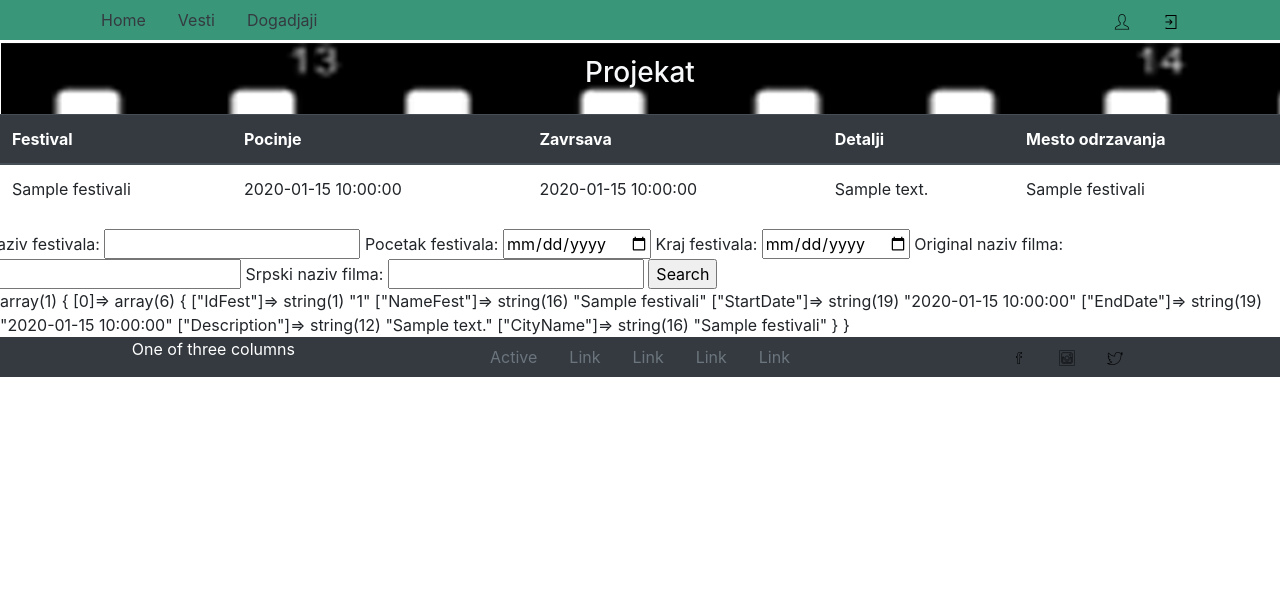
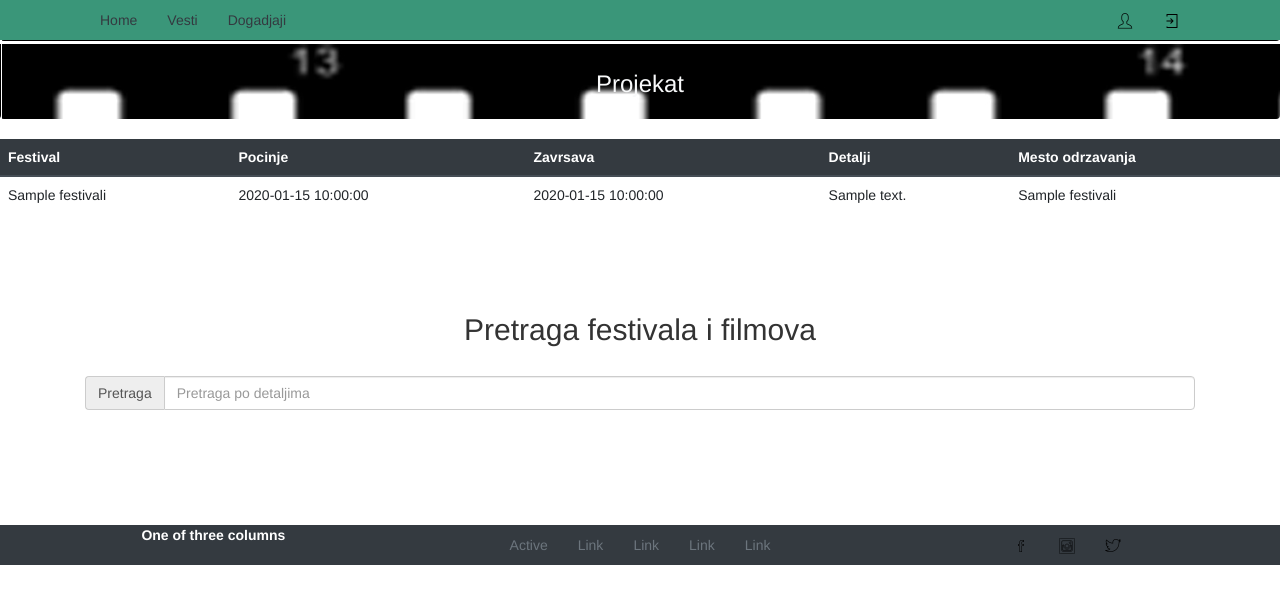
Before and after one commit to Dacy13/Film, a CodeIgniter app: page /Film/index.php/KorisnikKontroler in a window 1280 px wide. Shown: the top 604 px of the page. Run offline with CodeIgniter, Linux system fonts and the light colour scheme; tables that the repository leaves empty or names only in its code hold one stand-in row (values such as "Sample post"); some libraries are stand-ins or nearby versions.

Commit message:
Sad radi sve sem Ajaxa

```diff
--- a/application/controllers/KorisnikKontroler.php
+++ b/application/controllers/KorisnikKontroler.php
@@ -6,39 +6,29 @@ class KorisnikKontroler extends CI_Controller {
 
     public function __construct() {
         parent::__construct();
-//
-//        if(!$this->session->has_userdata('user'))
-//
-//            redirect('/Login');
+
+//        if($this->session->has_userdata('korisnik')){
+//            redirect('/KorisnikKontroler');
+//        }
 
       $this->load->model('KorisnikModel');
     }
 
     public function index() {
 
-//        if($this->session->user != null ){
-//            redirect('/KorisnikKontroler');
-//        }
+        //ako imamo vise metoda koje treba da prikazu nesto na istoj stranici
+        //onda u metodi pisemo return promenljiva
+        //a u indexu pozivamo tu metodu, i u $data['middleData'] prosledjujemo
 
-        $start = $this->KorisnikModel->pocetak();
-        $kraj = $this->KorisnikModel->kraj();
-
-        //sa $sad i $time povlacimo danasnji datum, pa u if-u uporedjujemo sa pocetkom/krajem festivala
-
-        $sad = date("Y-m-d");
-        $time = date('Y-m-d', strtotime($sad));
-
-        if( ( $time >= $start || $time<= $start) && $time<$kraj){
-             $festivali = $this->KorisnikModel->prikaziFestivale();
-        }
+        $festivali = $this->KorisnikModel->prikaziFestivale();
 
         $data['middle'] = 'middle/korisnik';
-        $data['middleData'] = ['festivali' => $festivali];
+        $data['middleData'] = ['festivali' => $festivali, 'filmovi'=>$this->KorisnikModel->pretragaFestivala()];
         $this->load->view('basicTemplate', $data);
     }
 
 
-public function proba(){
+public function pretraga(){
 
     if(isset($_GET['trazi'])) {
             $imeFest = $this->input->get('imeFest');
@@ -47,38 +37,42 @@ public function proba(){
             $pocetak = $this->input->get('od');
             $zavrsetak = $this->input->get('do');
 
-            $festivali = $this->KorisnikModel->pretragaFestivala();
 
-            $festival = $festivali." where NameFest like '%$imeFest%'";
+            $poc = date('Y-m-d', strtotime($pocetak));
+            $zav = date('Y-m-d', strtotime($zavrsetak));
+
+
+            $svi = $this->KorisnikModel->pretragaFestivala();
+
+            $festival = $svi." where NameFest like '%$imeFest%'";
 
 
              $start = $this->KorisnikModel->pocetak();
              $kraj = $this->KorisnikModel->kraj();
 
 
-//        da izlista sve festivale koji nisu zavrseni i da moze da se pretrazuje sa vise parametara istovremeno
-//
-//                 if( (($pocetak >= $start) || ($pocetak <= $start)) && ($pocetak <= kraj)) {
-//                        if(!empty($pocetak)) {
-//                            $festival = $festival . " and StartDate >= $pocetak";
-//                        }
-//
-//                        if(!empty($kraj)) {
-//                            $festival = $festival . " and EndDate <= $kraj";
-//                        }
-//
-//                        if(!empty($engNaziv)) {
-//                             $festival = $festival. " and OriginalTitle = $engNaziv";
-//                        }
-//
-//                        if(!empty($srbNaziv)) {
-//                            $festival = $festival . " and SerbianTitle = $srbNaziv";
-//                        }
-//
-                $data['middle'] = ['middle/korisnik'];
-                $data['middleData'] = ['festival' => $festival];
-                $this->load->view('basicTemplate', $data);
+       // da izlista sve festivale koji nisu zavrseni i da moze da se pretrazuje sa vise parametara istovremeno
+
+                 if( (($poc >= $start) || ($poc <= $start)) && ($poc <= $kraj)) {
+                        if(!empty($pocetak)) {
+                            $festival = $svi . " and StartDate >= $pocetak";
+                        }
+
+                        if(!empty($kraj)) {
+                            $festival = $svi . " and EndDate <= $kraj";
+                        }
+
+                        if(!empty($engNaziv)) {
+                             $festival = $svi. " and OriginalTitle = $engNaziv";
+                        }
+
+                        if(!empty($srbNaziv)) {
+                            $festival = $svi . " and SerbianTitle = $srbNaziv";
+                        }
+
                  }
-}
 
 }
+  return $festival;
+}
+}
--- a/application/models/KorisnikModel.php
+++ b/application/models/KorisnikModel.php
@@ -23,11 +23,10 @@ class KorisnikModel extends CI_Model{
         //join gradovi where festivali.IdGrad=gradovi.IdGrad
         //ORDER BY `festivali`.`StartDate` ASC LIMIT 5
 
-
-
         $this->db->select('IdFest, NameFest, StartDate, EndDate, Description, CityName,');
         $this->db->from('festivali');
         $this->db->join('gradovi', 'festivali.IdGrad = gradovi.IdGrad');
+        $this->db->where("StartDate >= NOW() and EndDate > NOW()" );
         $this->db->order_by('festivali.StartDate', 'ASC');
         $this->db->limit('5');
 
@@ -35,25 +34,7 @@ class KorisnikModel extends CI_Model{
 
         return $query->result_array();
 
-
     }
-    // datum kada pocinje festival
-
-    public function pocetak() {
-
-    $query = $this->db->get_where('festivali', 'StartDate');
-
-        return $query->result_array();
-
-    }
-
-    //datum kada se zavrsava festival
-
-    public function kraj() {
-        $query = $this->db->get_where('festivali', 'EndDate');
-        return $query->result_array();
-    }
-
 
     // pretraga festivala i filmova
 
@@ -76,4 +57,6 @@ class KorisnikModel extends CI_Model{
 
    }
 
+
+
 }
--- a/application/views/header/guestHeader.php
+++ b/application/views/header/guestHeader.php
@@ -6,7 +6,7 @@
 	<meta name="viewport" content="width=device-width, initial-scale=1.0">
 	<title>Projekat code name P.U.F.F</title>
 <!--	css-->
-	<link rel="stylesheet" href="css/main.css">
+	<link rel="stylesheet" href="<?php echo base_url()?>/css/main.css">
 <!--	bootstrap-->
 	<link rel="stylesheet" href="https://stackpath.bootstrapcdn.com/bootstrap/4.3.1/css/bootstrap.min.css" integrity="sha384-ggOyR0iXCbMQv3Xipma34MD+dH/1fQ784/j6cY/iJTQUOhcWr7x9JvoRxT2MZw1T" crossorigin="anonymous">
 <!--	bootstrap JS-->
@@ -16,6 +16,10 @@
 	</script>
 	<script src="https://stackpath.bootstrapcdn.com/bootstrap/4.3.1/js/bootstrap.min.js" integrity="sha384-JjSmVgyd0p3pXB1rRibZUAYoIIy6OrQ6VrjIEaFf/nJGzIxFDsf4x0xIM+B07jRM" crossorigin="anonymous">
 	</script>
+        <!--dodato za Ajax-->
+        <script src="https://ajax.googleapis.com/ajax/libs/jquery/2.1.3/jquery.min.js"></script>
+        <script src="https://maxcdn.bootstrapcdn.com/bootstrap/3.3.6/js/bootstrap.min.js"></script>
+        <link href="https://maxcdn.bootstrapcdn.com/bootstrap/3.3.6/css/bootstrap.min.css" rel="stylesheet" />
 </head>
 
 <body>
@@ -36,12 +40,12 @@
 			<ul class="nav">
 				<li class="nav-item">
 					<a class="nav-link" data-toggle="modal" data-target="#LoginModalCenter">
-					<img src="icons/cikica.png" alt="">
+					<img src="<?php echo base_url()?>/icons/cikica.png" alt="">
 					</a>
 				</li>
 				<li class="nav-item">
 					<a class="nav-link" href="#korisnicki.php" target="_blank">
-					<img src="icons/regg.png" alt="">
+					<img src="<?php echo base_url()?>/icons/regg.png" alt="">
 					</a>
 				</li>
 
--- a/application/views/header/userHeader.php
+++ b/application/views/header/userHeader.php
@@ -6,7 +6,7 @@
 	<meta name="viewport" content="width=device-width, initial-scale=1.0">
 	<title>Projekat code name P.U.F.F</title>
 <!--	css-->
-	<link rel="stylesheet" href="css/main.css">
+	<link rel="stylesheet" href="<?php echo base_url()?>/css/main.css">
 <!--	bootstrap-->
 	<link rel="stylesheet" href="https://stackpath.bootstrapcdn.com/bootstrap/4.3.1/css/bootstrap.min.css" integrity="sha384-ggOyR0iXCbMQv3Xipma34MD+dH/1fQ784/j6cY/iJTQUOhcWr7x9JvoRxT2MZw1T" crossorigin="anonymous">
 <!--	bootstrap JS-->
@@ -16,6 +16,10 @@
 	</script>
 	<script src="https://stackpath.bootstrapcdn.com/bootstrap/4.3.1/js/bootstrap.min.js" integrity="sha384-JjSmVgyd0p3pXB1rRibZUAYoIIy6OrQ6VrjIEaFf/nJGzIxFDsf4x0xIM+B07jRM" crossorigin="anonymous">
 	</script>
+        <!--dodato za Ajax-->
+        <script src="https://ajax.googleapis.com/ajax/libs/jquery/2.1.3/jquery.min.js"></script>
+        <script src="https://maxcdn.bootstrapcdn.com/bootstrap/3.3.6/js/bootstrap.min.js"></script>
+        <link href="https://maxcdn.bootstrapcdn.com/bootstrap/3.3.6/css/bootstrap.min.css" rel="stylesheet" />
 </head>
 
 <body>
--- a/application/views/middle/korisnik.php
+++ b/application/views/middle/korisnik.php
@@ -14,12 +14,8 @@
           <tbody>
               <?php
 
-
-
              $imena = array();
-
              foreach ($festivali as $fest) {
-
                     ?>
             <tr>
                <td>
@@ -30,7 +26,6 @@
                             $imena[] = $ime;
                          }
                     ?>
-               </td><?php //echo $fest['NameFest']; ?>
               <td><?php echo $fest['StartDate']; ?> </td>
               <td><?php echo $fest['EndDate']; ?> </td>
               <td><?php echo $fest['Description']; ?> </td>
@@ -46,21 +41,77 @@
 
 <!--   forma za pretragu festivala i filmova-->
 
-    <div class="row justify-content-center">
-        <form name='pretraga' method='GET' action='value="<?php $imeFest ?? []  ?>"'>
+<!--    <div class="row justify-content-center">
+        <form name='pretraga' method='GET' action='value="<?php //$imeFest ?? ""  ?>"'>
         Naziv festivala:
-        <input type="text" name="imeFest" value="<?php $engNaziv ?? [] ?>">
+        <input type="text" name="imeFest" value="<?php //$engNaziv ?? "" ?>">
         Pocetak festivala:
-        <input type="date" name="od" value="<?php $pocetak ?? [] ?>">
+        <input type="date" name="od" value="<?php// $pocetak ?? "" ?>">
         Kraj festivala:
-        <input type="date" name="do" value="<?php $zavrsetak ?? [] ?>">
+        <input type="date" name="do" value="<?php //$zavrsetak ?? "" ?>">
          Original naziv filma:
-        <input type="text" name="engNaziv" value="<?php $engNaziv ?? [] ?>">
+        <input type="text" name="engNaziv" value="<?php //$engNaziv ?? "" ?>">
         Srpski naziv filma:
-        <input type="text" name="srbNaziv" value="<?php $srbNaziv ?? [] ?>">
+        <input type="text" name="srbNaziv" value="<?php //$srbNaziv ?? "" ?>">
         <input type='submit' name='trazi' value='Search'>
         </form>
     </div>
 <div>
-    <?php var_dump($festivali); ?>
+    <?php
+    // var_dump($svi);
+//            foreach ($svi as $row){
+//                //$id=$row[0];
+//                echo $row['NameFest']." "
+//                   ." <a href='fest_info.php?id='>INFO</a> "
+//                   ."<br>";
+//            }
+        ?>
+</div>-->
+
+    <div class="container">
+       <br />
+       <br />
+       <br />
+       <h2 align="center">Pretraga festivala i filmova</h2><br />
+       <div class="form-group">
+            <div class="input-group">
+                <span class="input-group-addon">Pretraga</span>
+                <input type="text" name="search_text" id="search_text" placeholder="Pretraga po detaljima" class="form-control" />
             </div>
+       </div>
+       <br />
+       <div id="result"></div>
+    </div>
+    <div style="clear:both"></div>
+      <br />
+      <br />
+      <br />
+      <br />
+
+<script>
+$(document).ready(function(){
+
+ load_data();
+
+ function load_data(query){
+    $.ajax({
+       url:"<?php echo base_url(); ?>ajaxkontroler/fetch",
+       method:"POST",
+       data:{query:query},
+       success:function(data){
+          $('#result').html(data);
+       }
+    })
+ }
+
+    $('#search_text').keyup(function(){
+        var search = $(this).val();
+        if(search != ''){
+          load_data(search);
+        }
+        else {
+         load_data();
+        }
+       });
+      });
+</script>
```
Lines whose indentation alone changed are shown as unchanged.
